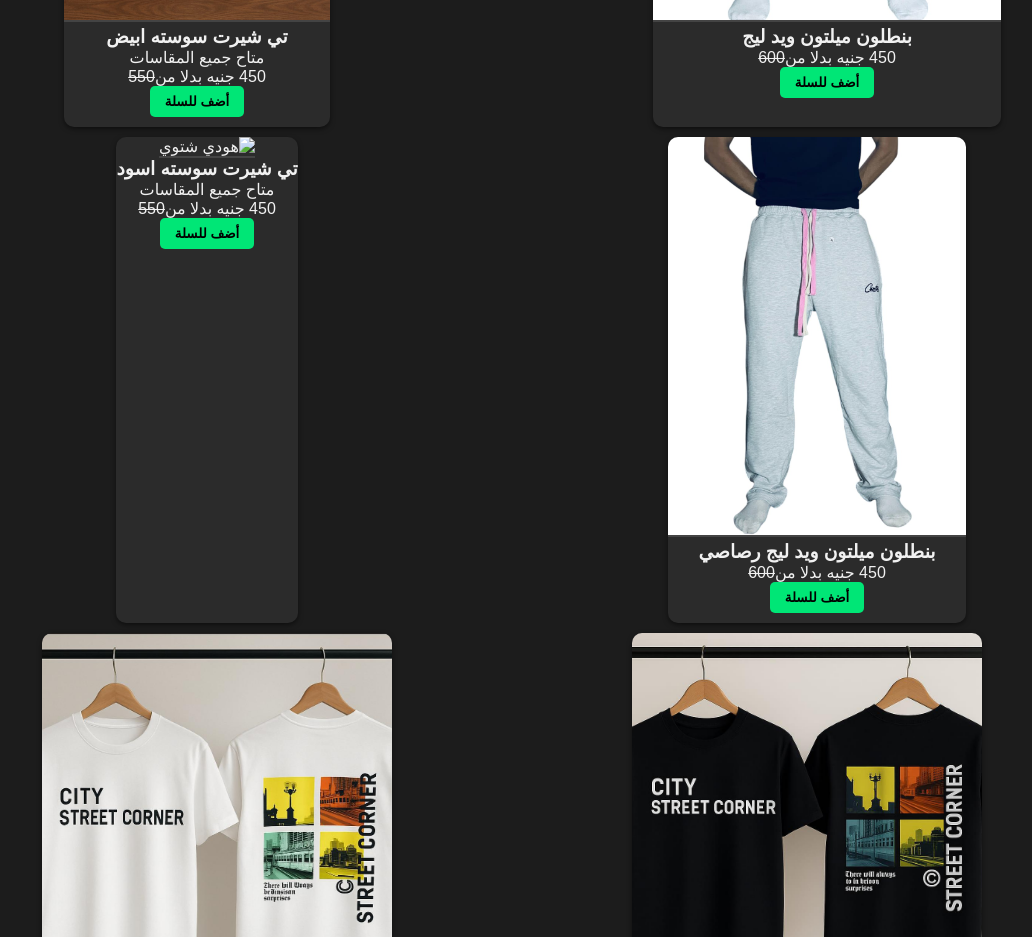
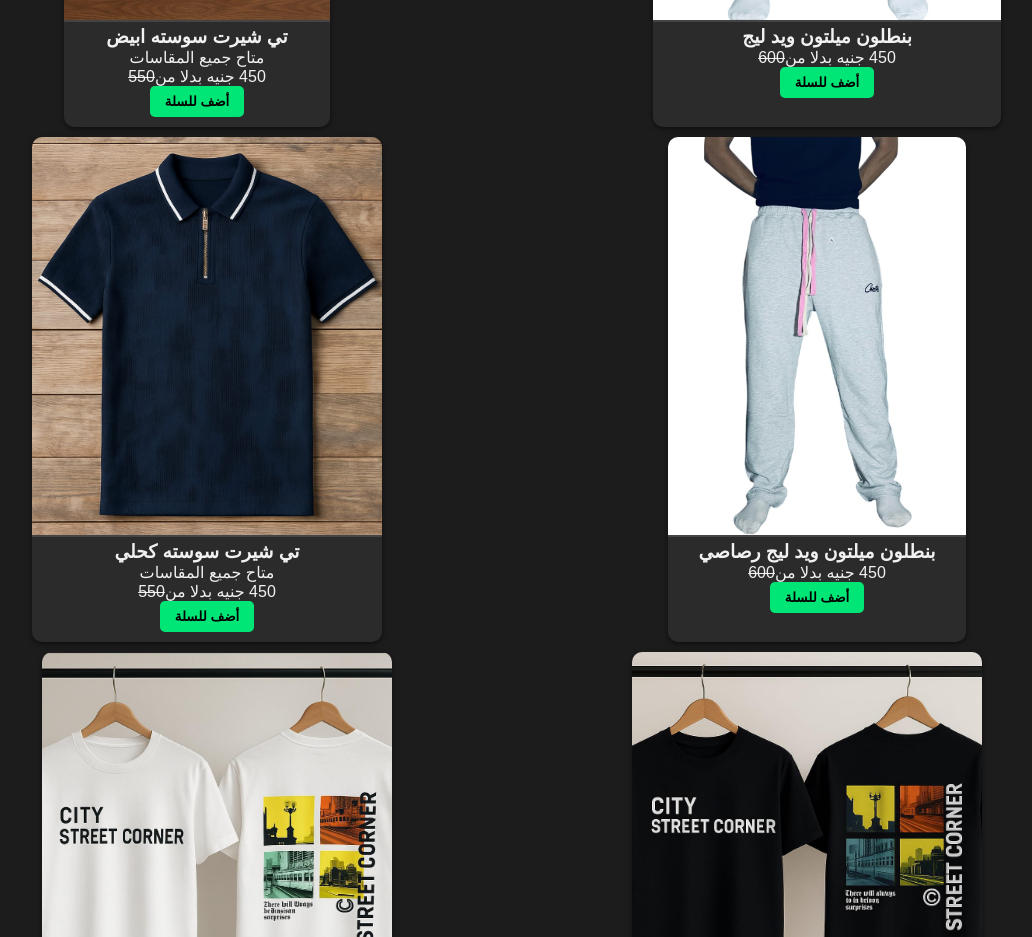
Before and after one commit to M19929/VERO_Clothing, a plain HTML site: page index.html in a window 1280 px wide. Shown: the part 800-1737 px from the top of the page, without its empty margins (128-1160 px from the left). Drawn offline with Linux system fonts and the light colour scheme.

Commit message:
Update index.html

```diff
--- a/index.html
+++ b/index.html
@@ -66,11 +66,11 @@
             <button onclick="addToCart('بنطلون ميلتون ويدليج رصاصي  ',450)">أضف للسلة</button>
           </div>
           <div class="product">
-            <img src="تي شيرت كحلي.jpg" alt="هودي شتوي">
-            <h3>تي شيرت سوسته اسود</h3>
+            <img src="تي شيرت اسود.jpg" alt="هودي شتوي">
+            <h3>تي شيرت سوسته كحلي</h3>
             <p>متاح جميع المقاسات</p>
             <p>450 جنيه بدلا من<del>550</del></p>
-            <button onclick="addToCart('تي شيرت نص سوست اسود ',450)">أضف للسلة</button>
+            <button onclick="addToCart('تي شيرت نص سوست كحلي ',450)">أضف للسلة</button>
           </div>
         </div>
 <section class="products">
```
